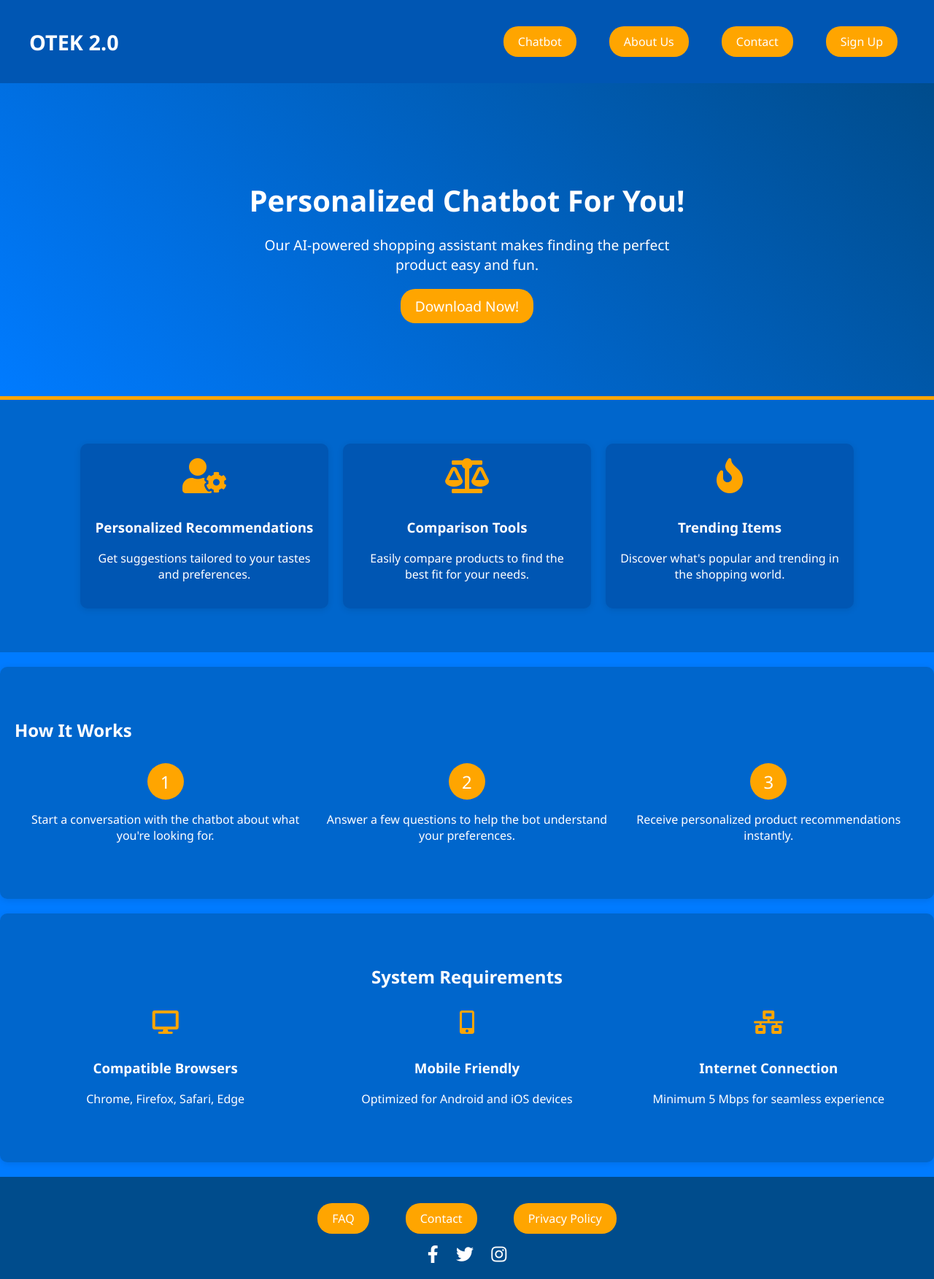
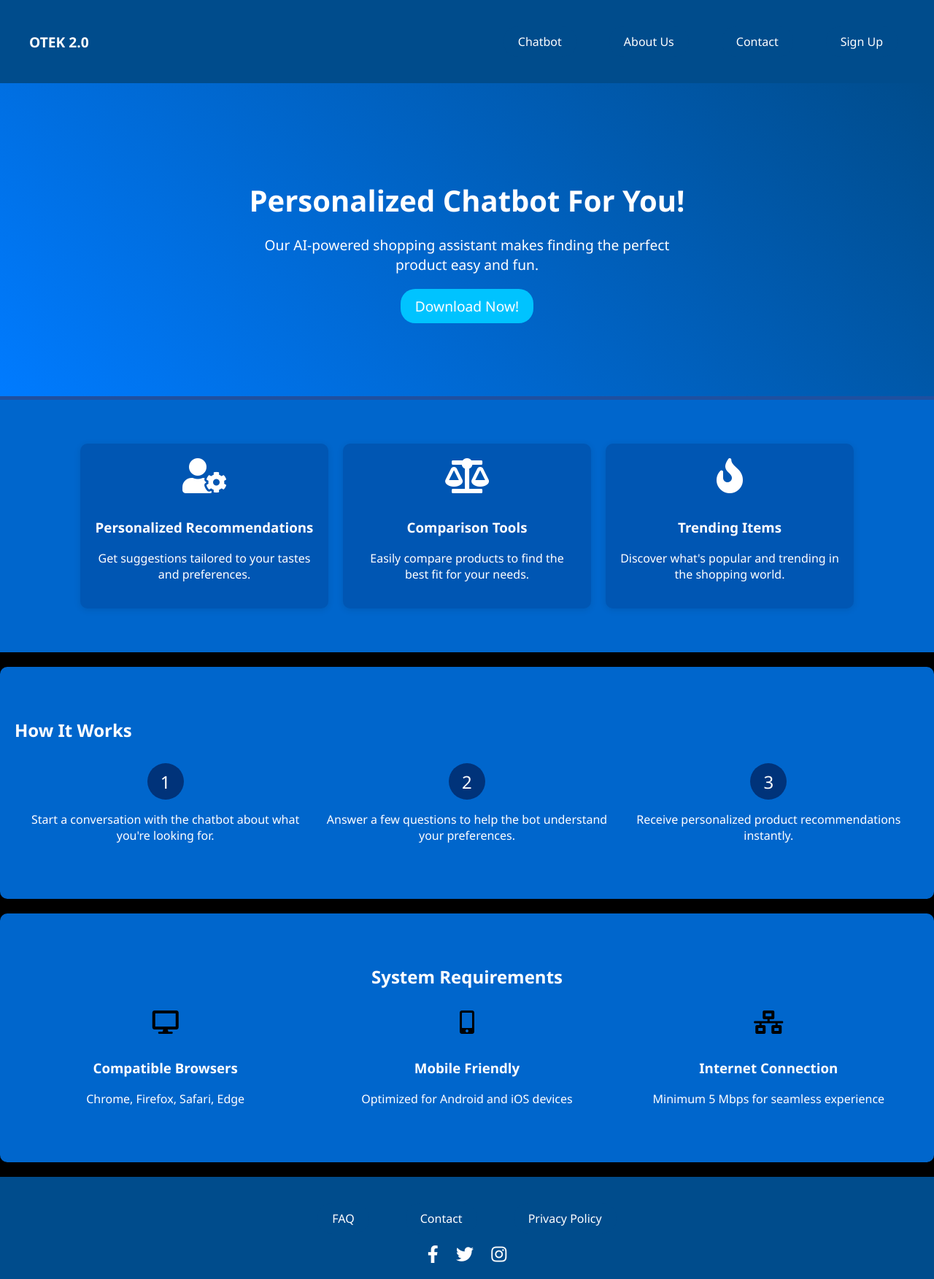
Before and after one commit to JohnnyMoneyBagsClark/ohel_testingUI, a Django app: page / in a window 1280 px wide. Shown: the whole page at 73% size. Run offline with Django 5.2, Linux system fonts and the light colour scheme.

Commit message:
improved color scheme shades

```diff
--- a/main/static/css/style.css
+++ b/main/static/css/style.css
@@ -4,12 +4,12 @@ body {
     font-family: 'Segoe UI', Tahoma, Geneva, Verdana, sans-serif;
     margin: 0;
     padding: 0;
-    background: #007BFF; /* Blue background */
-    color: #ffffff; /* Black text */
+    background: #000000; /* Blue background */
+    color: #000000; /* Black text */
 }
 
 a {
-    color: #FFA500; /* Orange for links */
+    color: #000000; /* Orange for links */
     text-decoration: none;
 }
 
@@ -23,13 +23,13 @@ a:hover {
     justify-content: space-between;
     align-items: center;
     padding: 20px 40px;
-    background: #0056b3; /* Darker blue for header */
-    color: #ffffff; /* Black text */
+    background: #004C8C; /* Darker blue for header */
+    color: #020101; /* Black text */
 }
 
 .header-content h1 {
     margin: 0;
-    font-size: 1.8em;
+    font-size: 1.2em;
 }
 
 nav ul {
@@ -44,8 +44,8 @@ nav ul li {
 }
 
 button, .signup-button {
-    background-color: #FFA500; /* Orange for buttons */
-    color: #ffffff; /* Black text */
+    background-color: #1e85a2;
+    color: #000000;
     border: none;
     padding: 10px 20px;
     border-radius: 20px;
@@ -54,7 +54,7 @@ button, .signup-button {
 }
 
 button:hover, .signup-button:hover {
-    background-color: #CC8400; /* Darker shade of orange on hover */
+    background-color: #000000; /* Darker shade of orange on hover */
 }
 
 /* Hero Section */
@@ -63,7 +63,7 @@ button:hover, .signup-button:hover {
     color: #ffffff; /* White text for contrast */
     text-align: center;
     padding: 100px 20px;
-    border-bottom: 5px solid #FFA500; /* Orange border */
+    border-bottom: 5px solid #1f50a0;
 }
 
 .hero h2 {
@@ -111,7 +111,7 @@ button:hover, .signup-button:hover {
 .feature i {
     font-size: 3em;
     margin-bottom: 15px;
-    color: #FFA500; /* Orange for icons */
+    color: #ffffff; /* Orange for icons */
 }
 
 /* How It Works Section */
@@ -156,7 +156,7 @@ button:hover, .signup-button:hover {
 }
 
 .step-number {
-    background-color: #FFA500; /* Orange for step numbers */
+    background-color: #00337a; /* Orange for step numbers */
     color: #ffffff; /* White for number text */
     width: 50px;
     height: 50px;
@@ -191,7 +191,7 @@ button:hover, .signup-button:hover {
 }
 
 .requirement i {
-    color: #FFA500; /* Orange for icons */
+    color: #000000; /* Orange for icons */
     margin-bottom: 15px;
 }
 
@@ -216,7 +216,7 @@ footer nav ul li a {
 }
 
 footer nav ul li a:hover {
-    color: #FFA500; /* Orange for hover state */
+    color: #0241ff; /* Orange for hover state */
     text-decoration: underline;
 }
 
@@ -229,7 +229,7 @@ footer nav ul li a:hover {
 
 .social-media i:hover {
     transform: scale(1.2);
-    color: #FFA500; /* Orange for hover state */
+    color: #0b44ff; /* Orange for hover state */
 }
 
 .home-link {
@@ -251,7 +251,7 @@ footer nav ul li a:hover {
 
 /* Header links styling */
 nav ul li a {
-    background-color: #FFA500; /* Orange background for all header links */
+    background-color: #000000; /* Orange background for all header links */
     color: #ffffff; /* White text */
     padding: 10px 20px; /* Padding to make the links look like buttons */
     border-radius: 20px; /* Rounded corners */
@@ -263,7 +263,7 @@ nav ul li a {
 
 /* Header links hover effect */
 nav ul li a:hover {
-    background-color: #CC8400; /* Darker shade of orange on hover */
+    background-color: #000000; /* Darker shade of orange on hover */
     text-decoration: none; /* Ensure the underline doesn't appear on hover */
 }
 
@@ -286,7 +286,7 @@ nav ul li a:hover {
 
 /* Style for other header navigation links */
 nav ul li a:not(.home-link) {
-    background-color: #FFA500; /* Orange background */
+    background-color: #004C8C; /*Header button colors!*/
     color: #ffffff; /* White text */
     padding: 10px 20px; /* Padding for the button-like appearance */
     border-radius: 20px; /* Rounded corners */
@@ -298,12 +298,12 @@ nav ul li a:not(.home-link) {
 
 /* Hover effect for other header navigation links */
 nav ul li a:not(.home-link):hover {
-    background-color: #CC8400; /* Darker shade of orange on hover */
+    background-color: #000000;
     text-decoration: none; /* No underline on hover */
 }
 
 .cta-button {
-    background-color: #FFA500; /* Orange background to match other buttons */
+    background-color: #00c3ff; /* Orange background to match other buttons */
     color: #ffffff; /* White text */
     border: none; /* No border for a flat design */
     padding: 10px 20px; /* Padding for size */
@@ -318,7 +318,7 @@ nav ul li a:not(.home-link):hover {
 
 /* Call-To-Action Button Hover Effect */
 .cta-button:hover {
-    background-color: #CC8400; /* Darker shade of orange on hover to match other buttons */
+    background-color: #1b5d94; /* Darker shade of orange on hover to match other buttons */
     text-decoration: none; /* Ensures that no underline appears on hover */
 }
 
```
